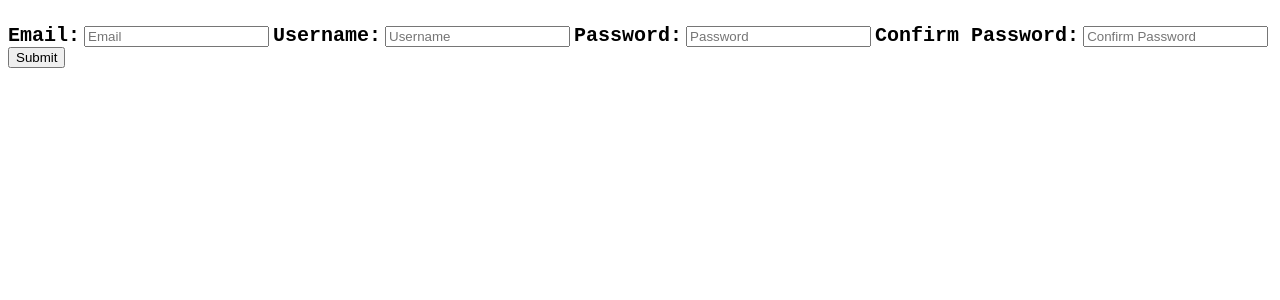
After one commit to h1k4ru-f14m3/Eng-Dai-Web, a Flask app: page /register in a window 1280 px wide. The commit adds this page. Shown: the top 300 px of the page. Run offline with Flask 3, Linux system fonts and the light colour scheme.

Commit message:
Added User Accounts!

```diff
--- a/app.py
+++ b/app.py
@@ -1,10 +1,16 @@
-from flask import Flask, redirect, render_template, request
+from flask import Flask, redirect, render_template, request, session
+from flask_session import Session
 import sqlite3
+import bcrypt
 
 app = Flask(__name__)
 app.config["TEMPLATE_AUTO_RELOAD"] = True
+app.config["SESSION_PERMANENT"] = False
+app.config["SESSION_TYPE"] = "filesystem"
+Session(app)
 
 db_file = "data.db"
+db_accounts = "accounts.db"
 
 def get_all(order_by):
     db = sqlite3.connect("data.db")
@@ -15,11 +21,13 @@ def get_all(order_by):
 
 @app.route("/")
 def index():
-    return render_template("index.html", data=get_all("eng"))
+    if session.get("role") == "admin":
+        return redirect("/admin")
+    return render_template("index.html", data=get_all("eng"), name=session.get("username"))
 
 @app.route("/admin")
 def admin_panel():
-    return render_template("admin.html", data=get_all("eng"))
+    return render_template("admin.html", data=get_all("eng"), role=session.get("role"))
 
 @app.route("/update", methods=["GET", "POST"])
 def update():
@@ -53,3 +61,78 @@ def search():
     db_cur.execute("SELECT id, eng, dai FROM data WHERE eng LIKE ? ORDER BY eng ASC", [q + "%"])
     datalist = db_cur.fetchall()
     return render_template("search.html", results=datalist, mode=mode)
+
+@app.route("/login", methods=["GET", "POST"])
+def login():
+    html_file = "login.html"
+    if request.method == "POST":
+        db = sqlite3.connect(db_accounts)
+        db_cur = db.cursor()
+
+        db_cur.execute("SELECT * FROM accounts WHERE username = ?", (request.form.get("username"),))
+        acc_data = db_cur.fetchone()
+        if not acc_data:
+            db_cur.execute("SELECT * FROM accounts WHERE email = ?", (request.form.get("username"),))
+            acc_data = db_cur.fetchone()
+
+        if not acc_data:
+            return render_template(html_file, message="Username or Email not found!")
+
+        pass_hash = acc_data[3]
+        given_pass = request.form.get("password").encode("utf-8")
+
+        if bcrypt.checkpw(given_pass, pass_hash):
+            session["username"] = acc_data[1]
+            session["role"] = acc_data[4]
+            session["email"] = acc_data[2]
+
+            db.close()
+            return redirect("/")
+        db.close()
+        return render_template(html_file, message="Invalid password!")
+
+    return render_template(html_file)
+
+@app.route("/register", methods=["GET", "POST"])
+def register():
+    html_file = "register.html"
+
+    if request.method == "POST":
+        db = sqlite3.connect(db_accounts)
+        db_cur = db.cursor()
+
+        db_cur.execute("SELECT * FROM accounts WHERE username = ?", (request.form.get("username"),))
+        user_taken_test = db_cur.fetchone()
+
+        db_cur.execute("SELECT * FROM accounts WHERE email = ?", (request.form.get("email"),))
+        emaiL_taken_test = db_cur.fetchone()
+
+        if not request.form.get("username") or not request.form.get("email") or not request.form.get("password") or not request.form.get("conpassword"):
+            return render_template(html_file, message="Invalid!")
+
+        elif user_taken_test:
+            return render_template(html_file, message="Username taken!")
+
+        elif emaiL_taken_test:
+            return render_template(html_file, message="Email already taken!")
+
+        elif request.form.get("password") != request.form.get("conpassword"):
+            return render_template(html_file, message="Password and Confirm password are not the same!")
+
+        salt = bcrypt.gensalt(rounds=12)
+        byte_pass = request.form.get("password").encode("utf-8")
+        pass_hash = bcrypt.hashpw(byte_pass, salt)
+
+        db_cur.execute("INSERT INTO accounts (username, email, password) VALUES (?,?,?)", (request.form.get("username"), request.form.get("email"), pass_hash))
+        session["username"] = request.form.get("username")
+        session["email"] = request.form.get("email")
+        db.commit()
+        db_cur.close()
+
+        return redirect("/")
+    return render_template(html_file)
+
+@app.route("/logout")
+def logout():
+    session.clear()
+    return redirect("/")
--- a/static/style.css
+++ b/static/style.css
@@ -184,15 +184,15 @@ body {
     color: gray;
 }
 
-#credits {
+#credits, #sign-in-up {
     font-family: 'Courier New', Courier, monospace;
     font-size: 1em;
 }
 
-#credits a {
+#credits a, #sign-in-up a {
     color: black;
 }
 
-#credits a:hover {
+#credits a:hover, #sign-in-up a:hover {
     color: gray;
 }
--- /dev/null
+++ b/templates/register.html
@@ -0,0 +1,22 @@
+{% extends "base.html" %}
+
+{% block title %}Register{% endblock %}
+
+{% block main %}
+<form action="/register" method="post">
+    <p>{{ message }}</p>
+    <label for="email">Email:</label>
+    <input type="text" placeholder="Email" name="email" required>
+
+    <label for="username">Username:</label>
+    <input type="text" placeholder="Username" name="username" required>
+
+    <label for="password">Password:</label>
+    <input type="password" placeholder="Password" name="password" pattern="(?=.*\d)(?=.*[a-z])(?=.*[A-Z]).{8,}" required>
+
+    <label for="conpassword">Confirm Password:</label>
+    <input type="password" placeholder="Confirm Password" name="conpassword" required>
+
+    <input type="submit" placeholder="Register">
+</form>
+{% endblock %}
```
Also changed, not shown: templates/admin.html (+8 -0 lines), templates/index.html (+10 -2 lines), templates/login.html (added, +14 -0 lines), accounts.db (added).
